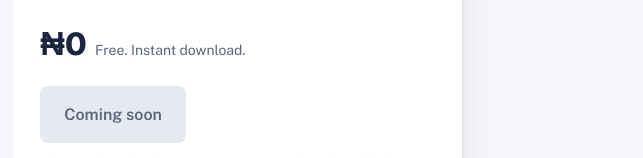
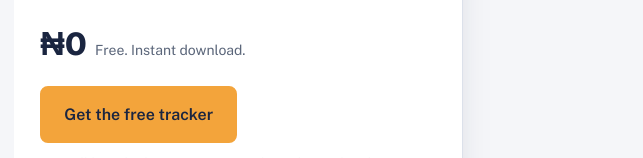
Before and after one commit to sharpdeskhq/sharpdeskhq.github.io, a plain HTML site: page owe-me/index.html in a window 1280 px wide. Shown: the part 794-952 px from the top of the page, 637-1280 px from the left. Drawn offline with nearby package versions, Linux system fonts and the light colour scheme.

Commit message:
Add files via upload

```diff
--- a/owe-me/index.html
+++ b/owe-me/index.html
@@ -104,7 +104,7 @@ footer a{margin-right:18px}
 <footer><div class="wrap"><a href="../">Sharp Desk store</a><a href="https://selar.com/m/sharpdesk">Selar</a><a href="mailto:sharpdeskhq@gmail.com">sharpdeskhq@gmail.com</a></div></footer>
 <script>
 /* Paste the Selar FREE product link between the quotes, e.g. https://selar.com/xxxxxxxx */
-var SELAR_FREE_URL="";
+var SELAR_FREE_URL="https://selar.com/who-owes-me";
 (function(){var a=document.getElementById("get");
 if(SELAR_FREE_URL){a.href=SELAR_FREE_URL}else{a.className="btn off";a.textContent="Coming soon";a.removeAttribute("href");document.getElementById("getnote").textContent="The free download opens very soon. Join the Channel below to be told the moment it does."}})();
 </script>
```
